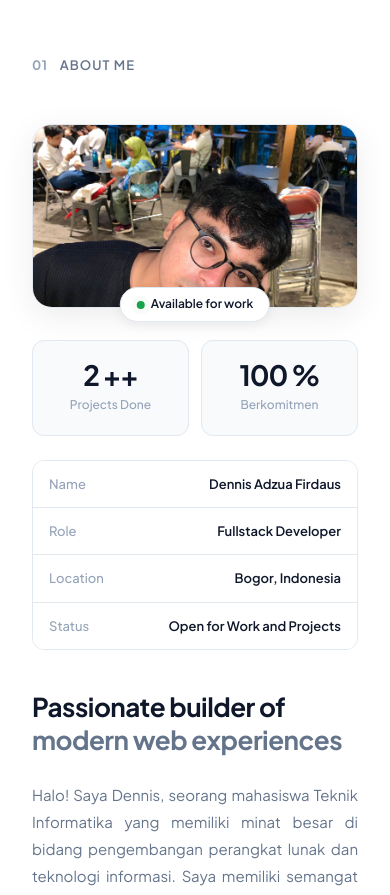
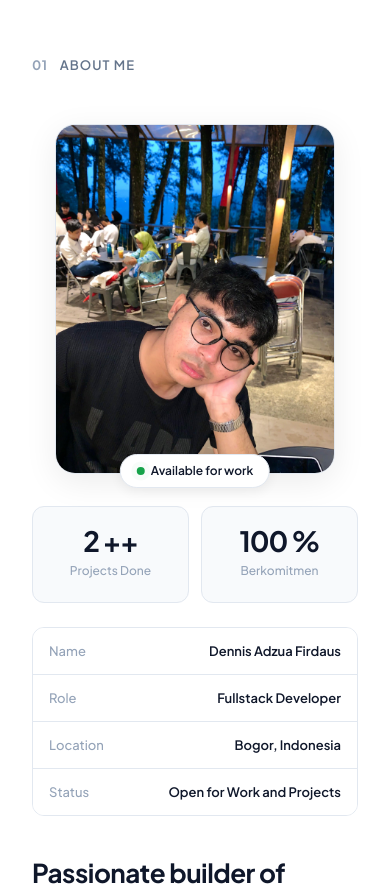
Before and after one commit to dennisadzuafirdaus-boop/myportofoliov3, a Vue app: page / in a window 390 px wide. Shown: the part 1200-2095 px from the top of the page. Built offline with nearby package versions, Linux system fonts and the light colour scheme.

Commit message:
update profile versi mobile

```diff
--- a/src/components/AboutSection.vue
+++ b/src/components/AboutSection.vue
@@ -424,8 +424,11 @@ onUnmounted(() => {
   }
 
   .profile-img-box {
-    max-width: 100%;
-    aspect-ratio: 16 / 9;
+    width: 100%;
+    max-width: 280px;
+    height: 350px;
+    margin: 0 auto;
+    aspect-ratio: 4 / 5;
   }
 
   .stats-grid {
```
